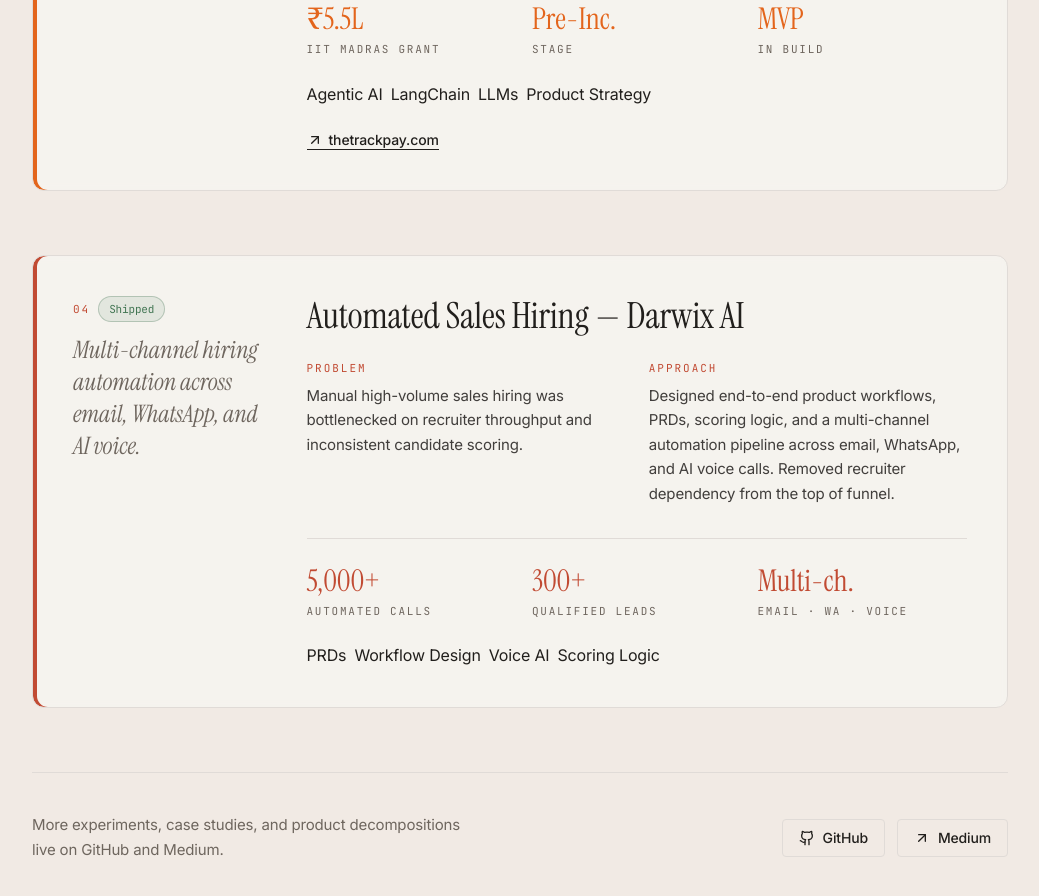
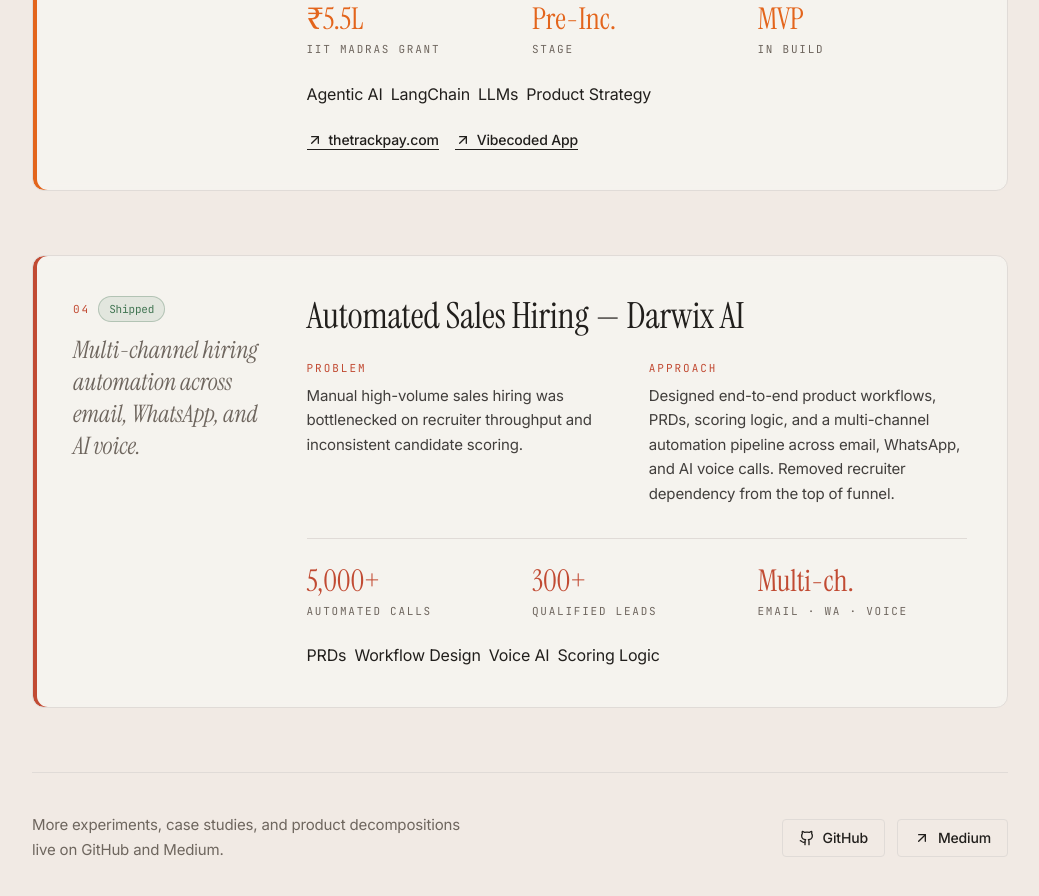
Before and after one commit to Ashwhotosh/portfolioweb, a React (Vite) app: page / in a window 1280 px wide. Shown: the part 5220-6116 px from the top of the page, without its empty margins (120-1159 px from the left). Built offline with nearby package versions, Linux system fonts and the light colour scheme.

Commit message:
Add Vibecoded App link to TrackPay project

```diff
--- a/src/components/ProjectsSection.tsx
+++ b/src/components/ProjectsSection.tsx
@@ -68,6 +68,7 @@ const projects: Project[] = [
     tech: ["Agentic AI", "LangChain", "LLMs", "Product Strategy"],
     links: [
       { label: "thetrackpay.com", href: "https://thetrackpay.com/", icon: "external" },
+      { label: "Vibecoded App", href: "https://payexpense.vercel.app/", icon: "external" },
     ],
     status: { label: "Live · MVP in build", tone: "amber" },
     tone: "amber",
```
